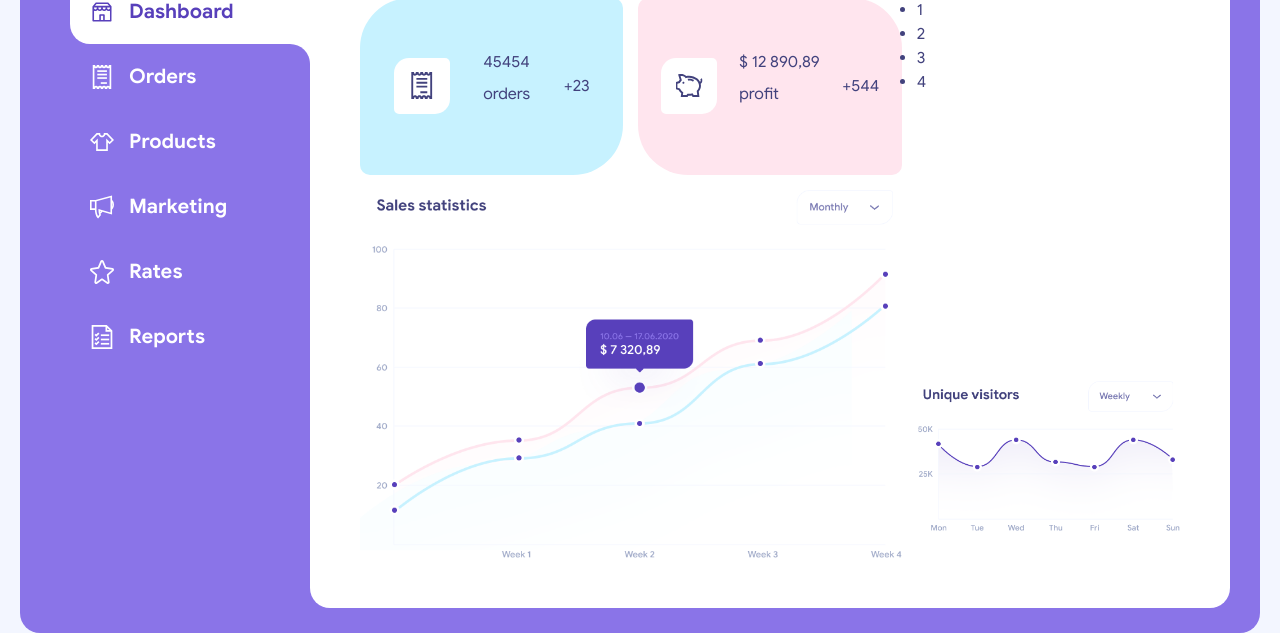
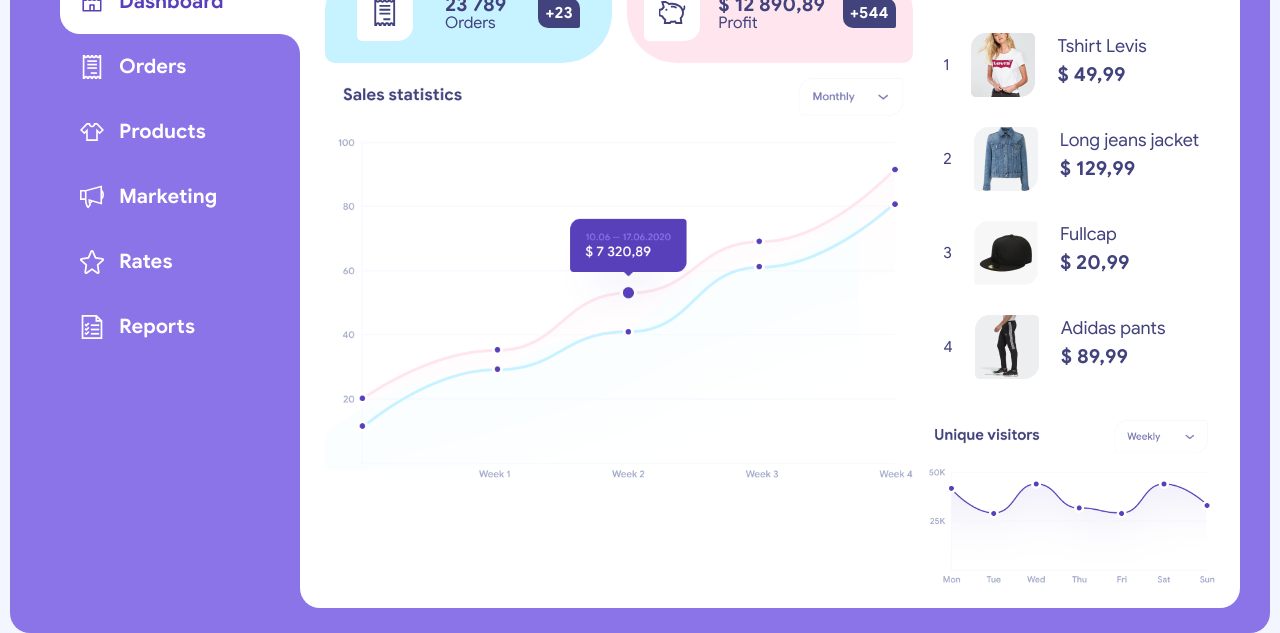
Before and after one commit to AndreyTSpb/admin-panel-ecommerce, a website: page src/index.html in a window 1280 px wide. Shown: the part 194-827 px from the top of the page. Drawn offline with nearby package versions, Linux system fonts and the light colour scheme; files that its build step writes are made by us from their sources; files whose address does not match are found by name.

Commit message:
top salling products

```diff
--- a/src/index.html
+++ b/src/index.html
@@ -75,7 +75,7 @@
                             <img src="icons/orders2.svg" alt="">
                         </div>
                         <div class="statistics__orders-name">
-                            <h4>45454</h4>
+                            <h2 class="title title__h4"><span>23 789</span></h2>
                             <p>orders</p>
                         </div>
                         <div class="statistics__orders-badge">
@@ -87,7 +87,7 @@
                             <img src="icons/profit.svg" alt="">
                         </div>
                         <div class="statistics__profit-name">
-                            <h4>$ 12 890,89</h4>
+                            <h2 class="title title__h4"><span>$ 12 890,89</span></h2>
                             <p>profit</p>
                         </div>
                         <div class="statistics__profit-badge">
@@ -95,12 +95,48 @@
                         </div>
                     </div>
                     <div class="statistics__top-salling-products">
-                        <ul>
-                            <li>1</li>
-                            <li>2</li>
-                            <li>3</li>
-                            <li>4</li>
-                        </ul>
+                        <div class="statistics__top-salling-products-header">
+                            <h4 class="title title__h4"><span>Top selling products</span></h4>
+                            <a href="#">See all ></a>
+                        </div>
+                        <ol class="statistics__top-salling-products-items">
+                            <li>
+                                <div class="statistics__top-salling-products-items-img">
+                                    <img src="img/tshirt.png" alt="">
+                                </div>
+                                <div class="statistics__top-salling-products-items-item">
+                                    <h5 class="title title__h5">Tshirt Levis</h5>
+                                    <h4 class="title title__h4"><span>$ 49,99</span></h4>
+                                </div>
+                            </li>
+                            <li>
+                                <div class="statistics__top-salling-products-items-img">
+                                    <img src="img/jacket.png" alt="">
+                                </div>
+                                <div class="statistics__top-salling-products-items-item">
+                                    <h5 class="title title__h5">Long jeans jacket</h5>
+                                    <h4 class="title title__h4"><span>$ 129,99</span></h4>
+                                </div>
+                            </li>
+                            <li>
+                                 <div class="statistics__top-salling-products-items-img">
+                                    <img src="img/cap.png" alt="">
+                                </div>
+                                <div class="statistics__top-salling-products-items-item">
+                                    <h5 class="title title__h5">Fullcap</h5>
+                                    <h4 class="title title__h4"><span>$ 20,99</span></h4>
+                                </div>
+                            </li>
+                            <li>
+                                <div class="statistics__top-salling-products-items-img">
+                                    <img src="img/adidas.png" alt="">
+                                </div>
+                                <div class="statistics__top-salling-products-items-item">
+                                    <h5 class="title title__h5">Adidas pants</h5>
+                                    <h4 class="title title__h4"><span>$ 89,99</span></h4>
+                                </div>
+                            </li>
+                        </ol>
                     </div>
                     <div class="statistics__sale-statistic">
                         <img src="img/sales-statistics-chart.png" alt="">
--- a/src/sass/base/_title.scss
+++ b/src/sass/base/_title.scss
@@ -1,6 +1,7 @@
 .title{
     font-family: Google Sans;
     font-style: normal;
+    margin-bottom: 0;
 
     &__h1{
         font-size: 40px;
@@ -27,4 +28,10 @@
             font-weight: bold;
         }
     }
+    &__h5{
+        font-size: 18px;
+        span{
+            font-weight: bold;
+        }
+    }
 }
--- a/src/sass/blocks/_statistics.scss
+++ b/src/sass/blocks/_statistics.scss
@@ -2,14 +2,15 @@
     margin-top: 40px;
     display: grid;
     grid-template-columns: repeat(3, 1fr);
-    grid-template-rows: repeat(3, 1fr);
+    //grid-template-rows: repeat(3, 1fr);
     column-gap: 15px;
     row-gap: 15px;
     &__orders,&__profit{
         display: flex;
         justify-content: space-evenly;
         align-items: center;
-        min-height: 120px;
+        min-height: 100px;
+        line-height: 1;
         &-img{
             width: 56px;
             height: 56px;
@@ -26,6 +27,24 @@
                 transform: translateX(-50%);
             }
         }
+        &-name{
+            p{
+                text-transform: capitalize;
+                margin-bottom: 0;
+            }
+        }
+        &-badge{
+            height: 30px;
+            border-radius: 2px 10px;
+            //transform: matrix(1, 0, 0, -1, 0, 0);
+            background-color: $main-color;
+            color:$white;
+            font-style: normal;
+            font-weight: bold;
+            font-size: 16px;
+            line-height: 20px;
+            padding: 5px 7px;
+        }
     }
     &__orders{
         border-radius: 50px 10px;
@@ -40,6 +59,44 @@
         grid-row-end: 3;
         grid-column-start: 3;
         grid-column-end: 4;
+        padding: 10px;
+        padding-left: 15px;
+
+        &-header{
+            display: flex;
+            justify-content: space-between;
+            align-items: center;
+            a{
+                color: $main-color;
+            }
+        }
+
+        &-items{
+            /*Сбрасываем счетчик*/
+            counter-reset: section;
+
+            li{
+                margin-top: 30px;
+                display: flex;
+                justify-content: start;
+                text-align: center;
+                text-align: left;
+                &:before {
+                    /*Перед каждым элементом списка ставим значение счетчика */
+                    counter-increment: section;
+                    content: counter(section);
+                    padding-top: 20px;
+                }
+            }
+            &-img{
+                margin-left: 22px;
+                margin-right: 22px;
+                width: 64px;
+                height: 64px;
+                border-radius: 15px 5px;
+                background-color: $light;
+            }
+        }
     }
     &__sale-statistic{
         grid-column-start: 1;
--- a/src/sass/style.scss
+++ b/src/sass/style.scss
@@ -11,6 +11,7 @@
     padding: 0;
     position: relative;
     color: $main-color;
+    //font-size: 16px;
 }
 
 body{
@@ -18,10 +19,10 @@ body{
 }
 
 .container{
-    max-width: calc(100% - 40px);
+    max-width: calc(100% - 20px);
     min-height: 100vh;
     margin: 0 auto;
-    margin-top: 20px;
+    margin-top: 10px;
     background-color: $dark-theme-bg;
     border-radius: 20px;
     padding: 25px 25px;
@@ -33,7 +34,7 @@ main{
     background-color: $white;
     width: calc(100% - 270px);
     border-radius: 20px;
-    padding: 50px;
+    padding: 25px;
 }
 
 @import 'blocks/menu';
```
Also changed, not shown: dist/css/style.min.css, dist/img/adidas.png (added), dist/img/cap.png (added), dist/img/jacket.png (added), dist/img/tshirt.png (added), dist/index.html, src/img/adidas.png (added), src/img/cap.png (added), src/img/jacket.png (added), src/img/tshirt.png (added).
